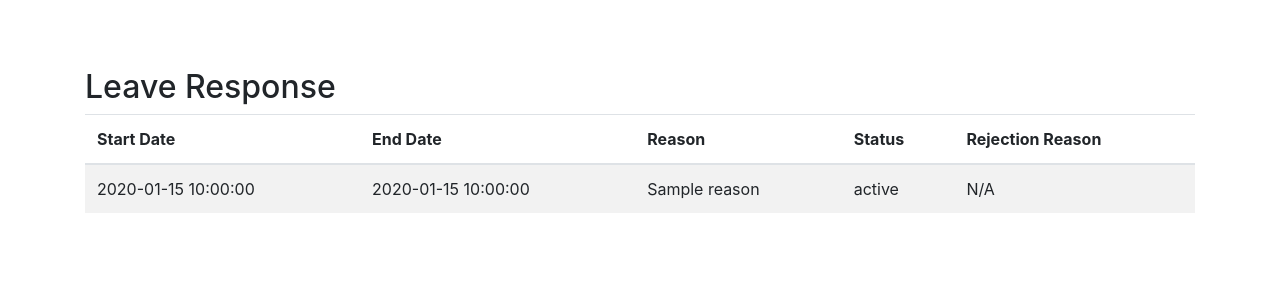
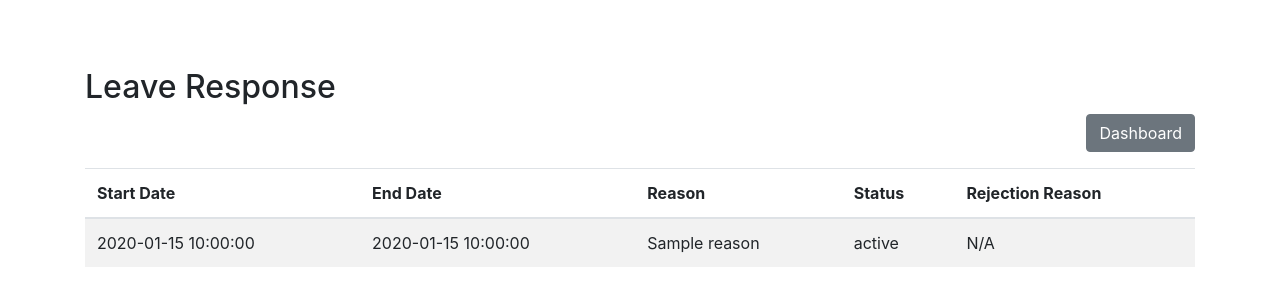
Before and after one commit to LanjaTina/GESTION-DE-CONGES, a PHP site: template views/response_leaves.php in a window 1280 px wide. Shown: the top 306 px of the page. Run offline with PHP 8.4, Linux system fonts and the light colour scheme; the template is opened without the code that fills it: most values are stand-ins (such as "Sample title", 1, 10 or a date in 2020); some libraries are stand-ins or nearby versions.

Commit message:
Update response_leaves.php

```diff
--- a/views/response_leaves.php
+++ b/views/response_leaves.php
@@ -33,6 +33,9 @@
 <body>
     <div class="container mt-5">
         <h2>Leave Response</h2>
+        <div class="mb-3 text-right">
+            <a href="index.php?controller=User&action=dashboard" class="btn btn-secondary">Dashboard</a>
+        </div>
         <table class="table table-striped">
             <thead>
                 <tr>
```
